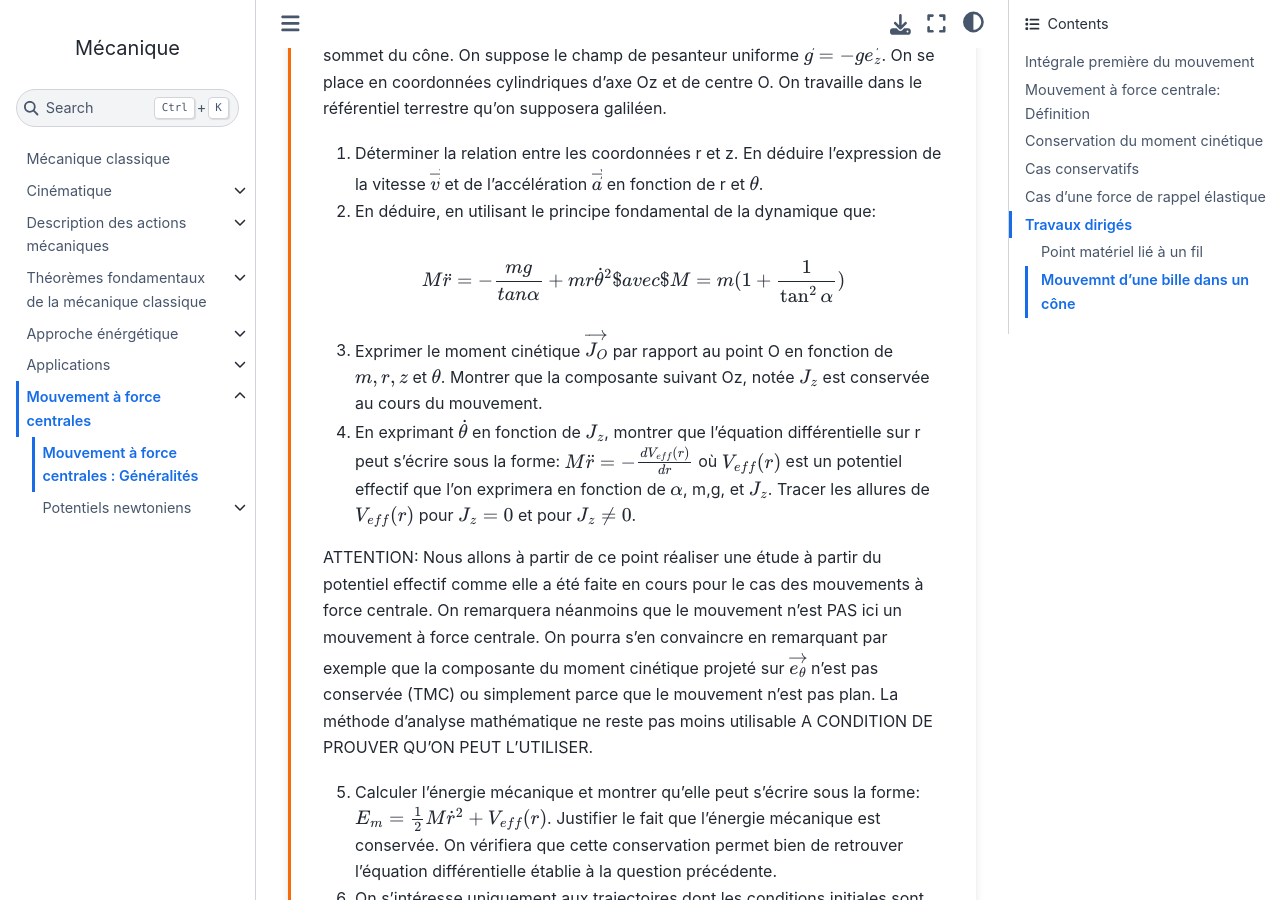
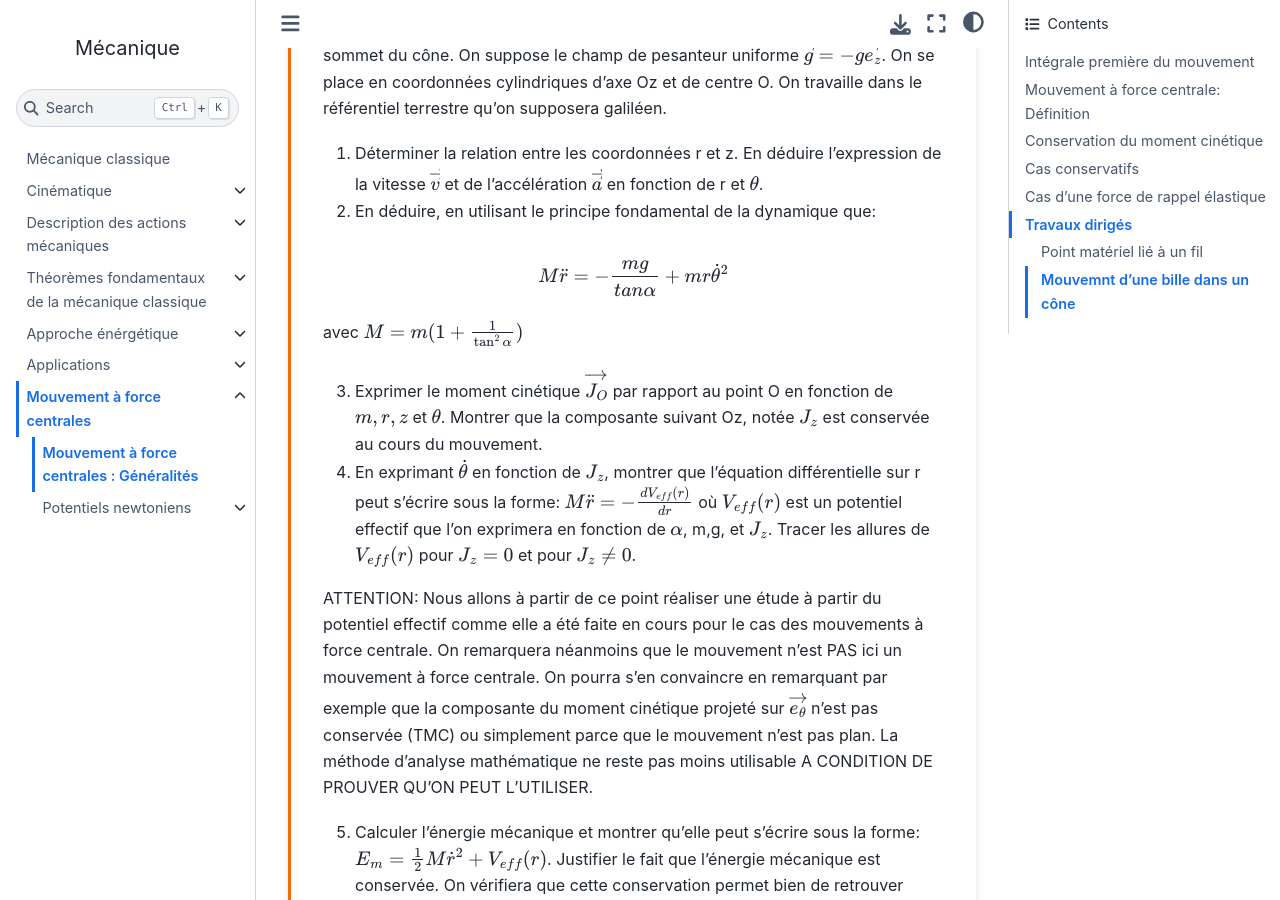
Before and after one commit to pcsi3physiquestan/mecanique_sources, a Jupyter Book: the page built from notebook/centrales_gene.md, in a window 1280 px wide and 900 px high, scrolled down 10039 px. Built offline with Jupyter Book 1.0.4 settings and Sphinx 7.4.7 and the Sphinx Book theme 1.1.4, drawn with Linux system fonts in a browser that asks for light colours.

Commit message:
Mise à jour des sources

```diff
--- a/notebook/centrales_gene.md
+++ b/notebook/centrales_gene.md
@@ -423,7 +423,9 @@ On considère un matériel M glissant sans frottements à l'intérieur d'un côn
 1. Déterminer la relation entre les coordonnées r et z. En déduire l'expression de la vitesse $\overrightarrow{v}$ et de l'accélération $\overrightarrow{a}$ en fonction de r et $\theta$.
 1. En déduire, en utilisant le principe fondamental de la dynamique que:
 
-$$M \ddot r = - \frac{mg}{tan \alpha} + mr \dot \theta^2$ avec $M = m (1+ \frac{1}{\tan^2 \alpha})$$
+$$M \ddot r = - \frac{mg}{tan \alpha} + mr \dot \theta^2$$
+avec $M = m (1+ \frac{1}{\tan^2 \alpha})$
+
 3. Exprimer le moment cinétique $\overrightarrow{J_O}$ par rapport au point O en fonction de $m, r, z$ et $\theta$. Montrer que la composante suivant Oz, notée $J_z$ est conservée au cours du mouvement.
 1. En exprimant $\dot \theta$ en fonction de $J_z$, montrer que l'équation différentielle sur r peut s'écrire sous la forme: $M \ddot r = - \frac{dV_{eff}(r)}{dr}$
 où $V_{eff}(r)$ est un potentiel effectif que l'on exprimera en fonction de $\alpha$, m,g, et $J_z$. Tracer les allures de $V_{eff}(r)$ pour $J_z = 0$ et pour $J_z \neq 0$.
```
